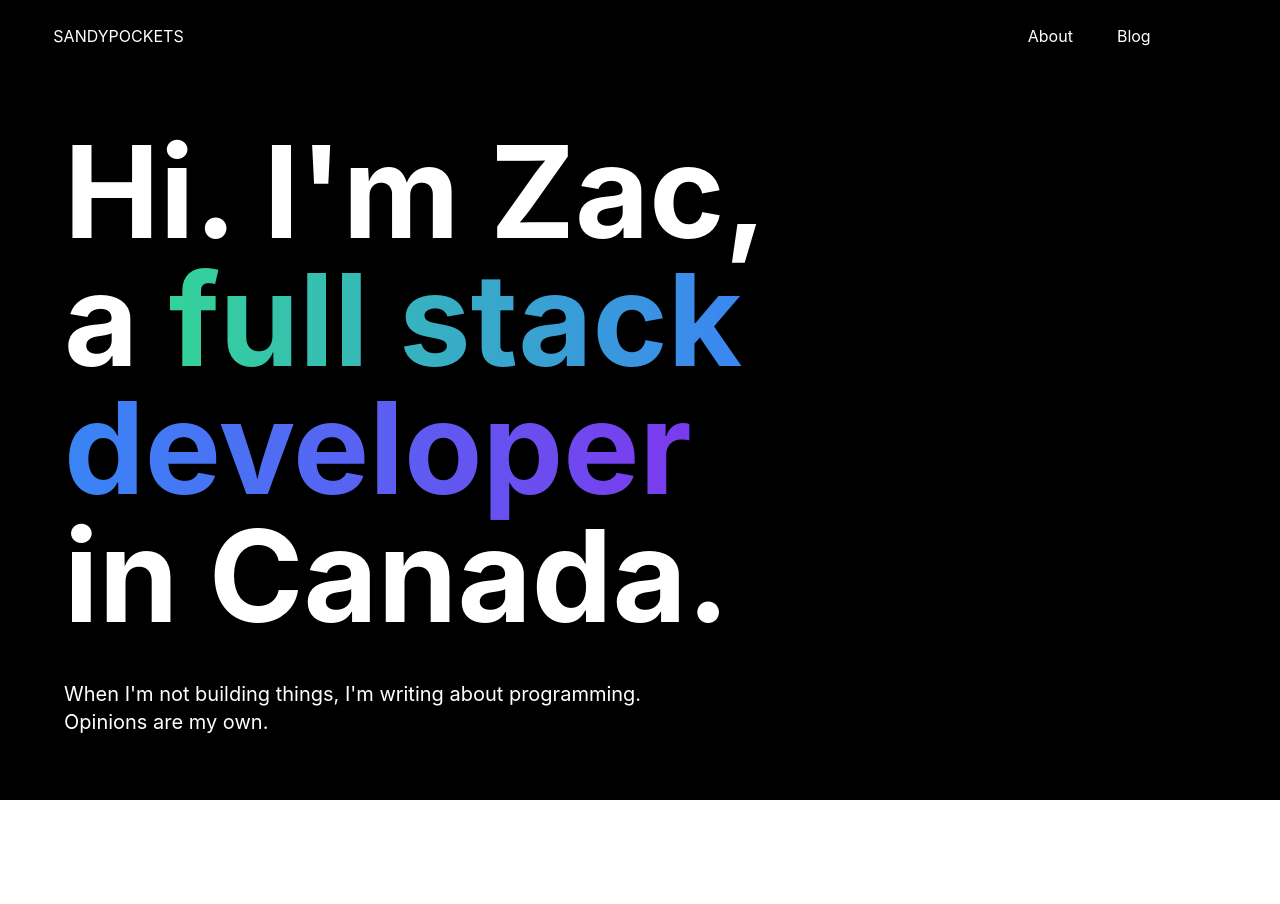
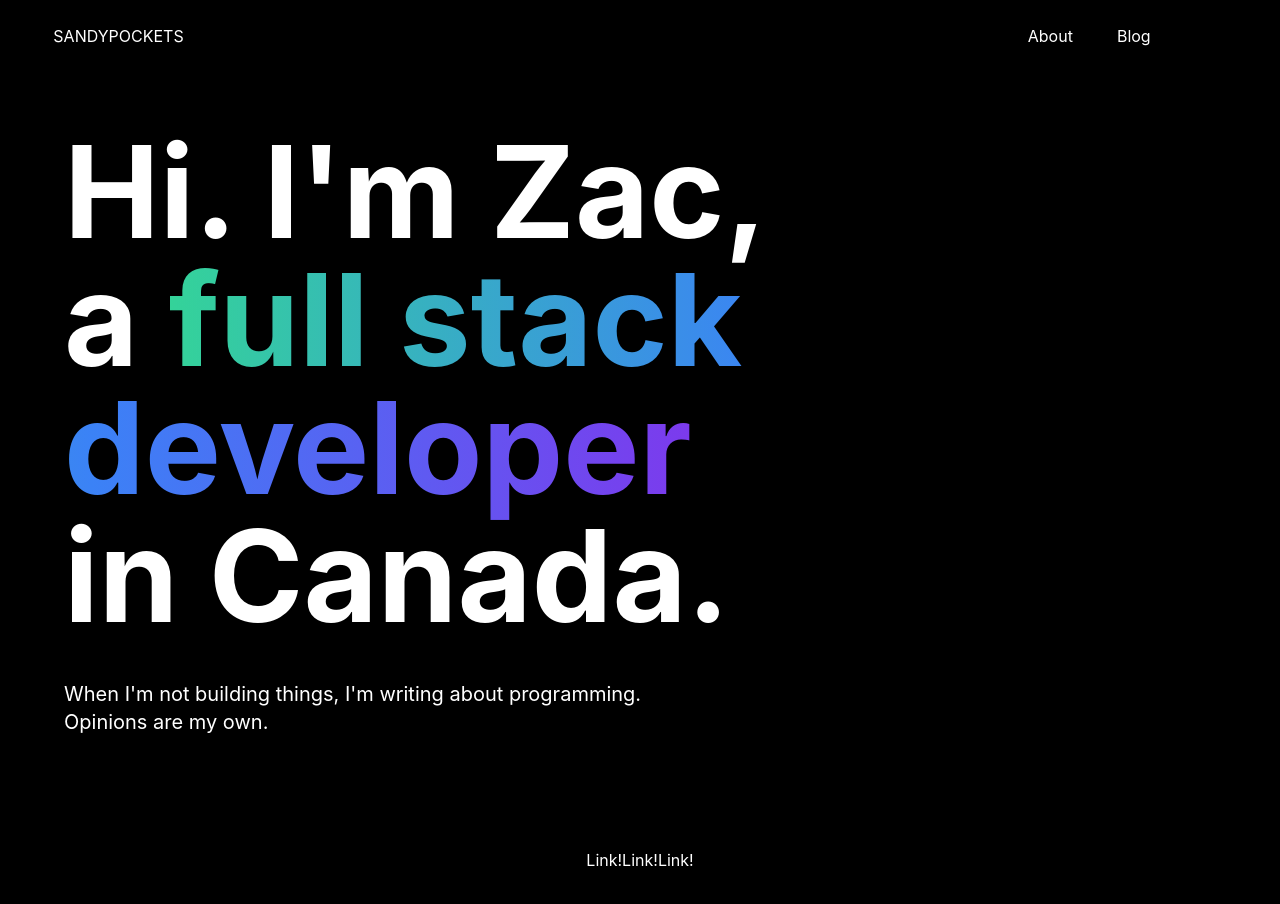
Before and after one commit to sandypockets/sandypockets-blog, a Next.js app: page / in a window 1280 px wide. Shown: the top 904 px of the page. Before the commit the page ends 800 px from the top, so only its background shows below. Built offline with nearby package versions, Linux system fonts and the light colour scheme; a web font is replaced by a local one.

Commit message:
Create Footer

```diff
--- /dev/null
+++ b/components/Footer.jsx
@@ -0,0 +1,9 @@
+export default function Footer() {
+  return (
+    <div className="w-full flex justify-center bg-black text-white py-12">
+      <p>Link!</p>
+      <p>Link!</p>
+      <p>Link!</p>
+    </div>
+  )
+}
--- a/components/Layout.jsx
+++ b/components/Layout.jsx
@@ -1,5 +1,6 @@
 import Head from "next/head";
 import Nav from "./Nav";
+import Footer from "./Footer";
 
 export default function Layout({ children, pageTitle, description }) {
   return (
@@ -14,6 +15,7 @@ export default function Layout({ children, pageTitle, description }) {
         <Nav />
         <div className="content pt-32 mx-16">{children}</div>
       </main>
+      <Footer />
     </>
   );
 }
```
